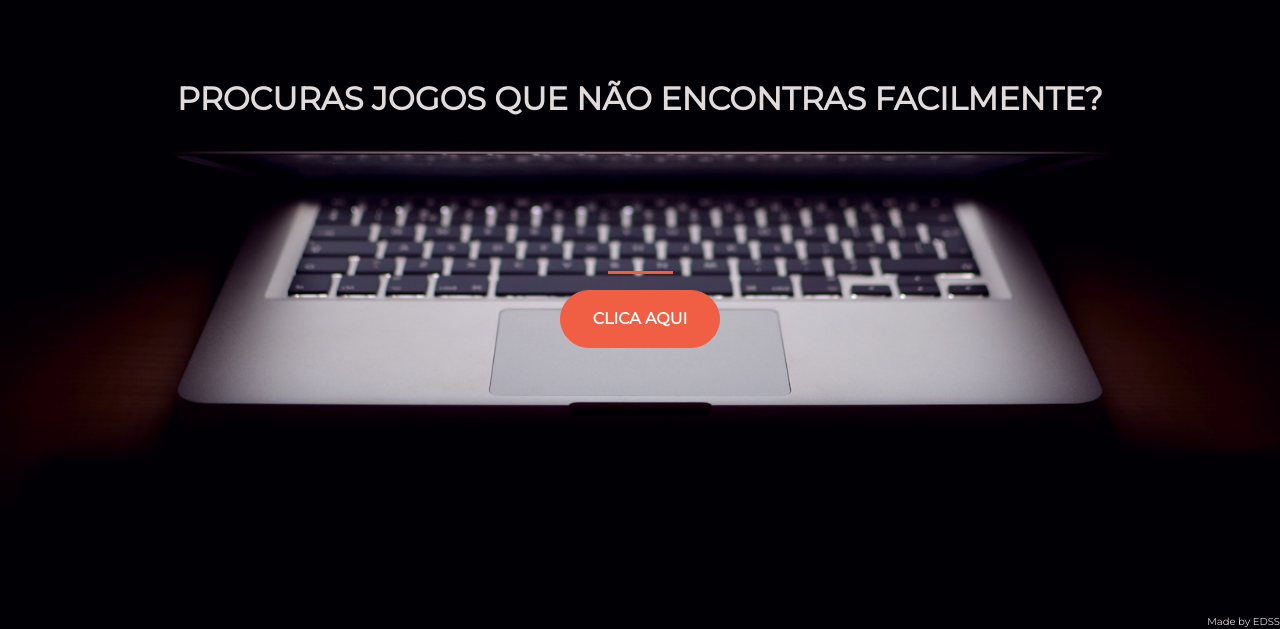
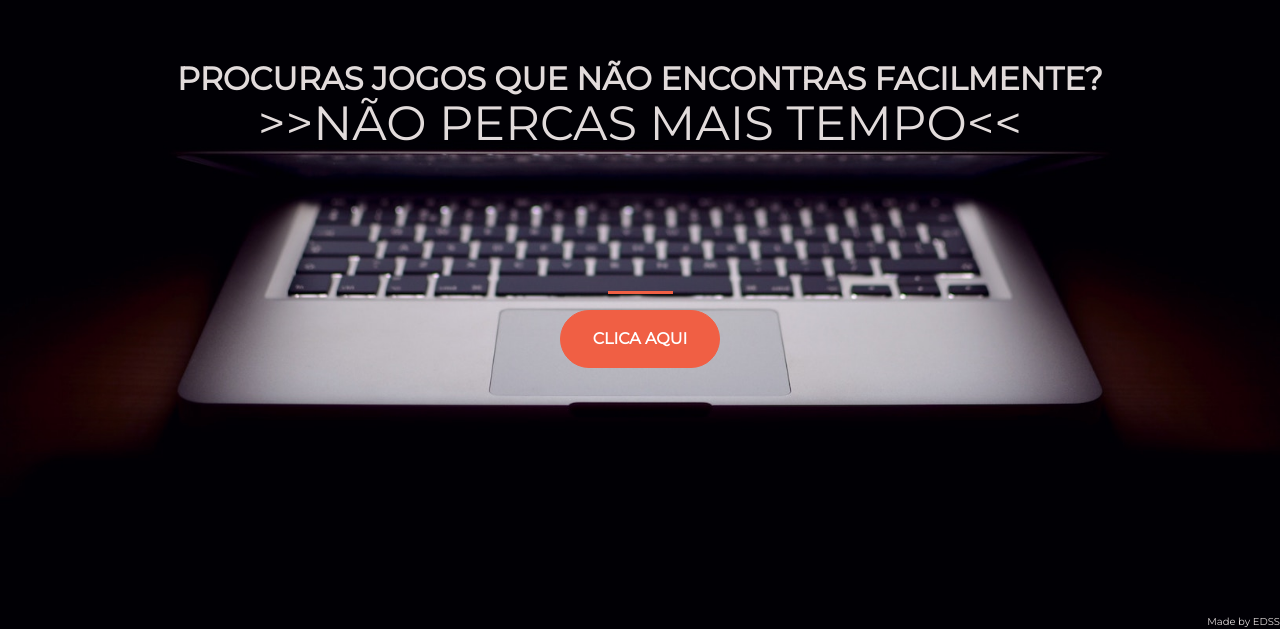
Before and after one commit to WWVideogamers/wwvtestztm, a plain HTML site: page index.html in a window 1280 px wide. Shown: the part 186-815 px from the top of the page. Drawn offline with nearby package versions, Linux system fonts and the light colour scheme.

Commit message:
Add files via upload

```diff
--- a/index.html
+++ b/index.html
@@ -14,6 +14,9 @@
 
     <!-- Your own stylesheet -->
     <link rel="stylesheet" type="text/css" href="style.css">
+
+    <!-- animate.css test !!! -->
+    <link rel="stylesheet" href="https://cdnjs.cloudflare.com/ajax/libs/animate.css/4.1.1/animate.min.css"/>
   </head>
 
   <body>
@@ -21,6 +24,9 @@
       <div class="row">
         <header class="text-center col-12">
           <h1 class="text-uppercase"><strong>Procuras jogos que não encontras facilmente?</strong></h1>
+
+          <!-- criei um h2 para ver o efeito -->
+          <h2 class="animate__animated animate__zoomInUp"> >>NÃO PERCAS MAIS TEMPO<< </h2>
         </header>
         <div class="buffer col-12"></div>
         <section class="text-center col-12">
--- a/style.css
+++ b/style.css
@@ -15,6 +15,13 @@ h1 {
 	color: #e2dbdb;
 }
 
+
+h2{
+	font-size: 3rem;
+	color: #e2dbdb;
+	line-height: 2rem;
+}
+
 hr {
 	border-color: #f05f44;
 	border-width: 3px;
@@ -25,6 +32,7 @@ hr {
 
 	height: 8rem;
 }
+
 
 .btn {
 	font-weight: 700;
@@ -53,3 +61,16 @@ footer{
 	font-size: 10px;
 	color: #e2dbdb;
 }
+
+
+
+
+
+
+
+
+
+
+
+
+}
```
